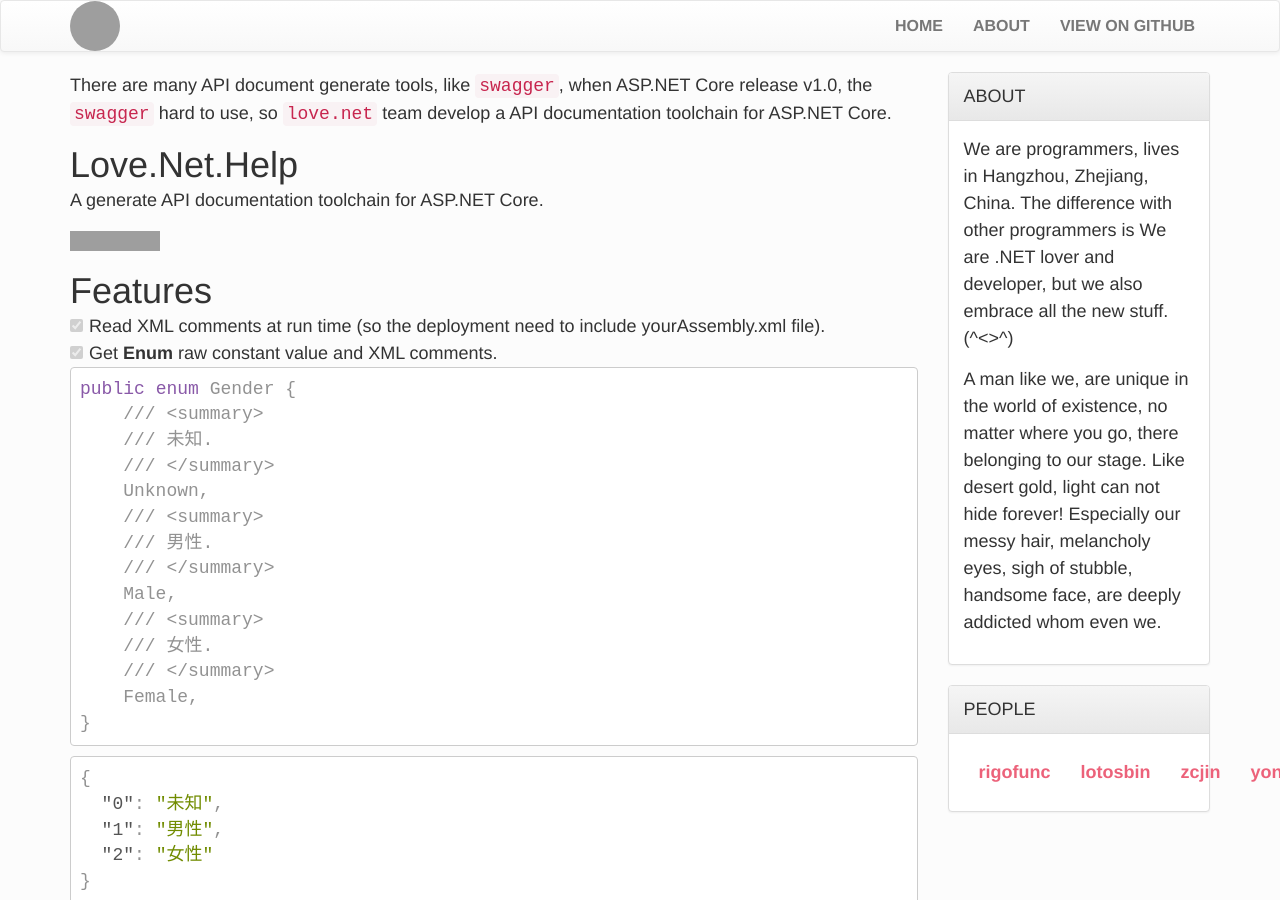
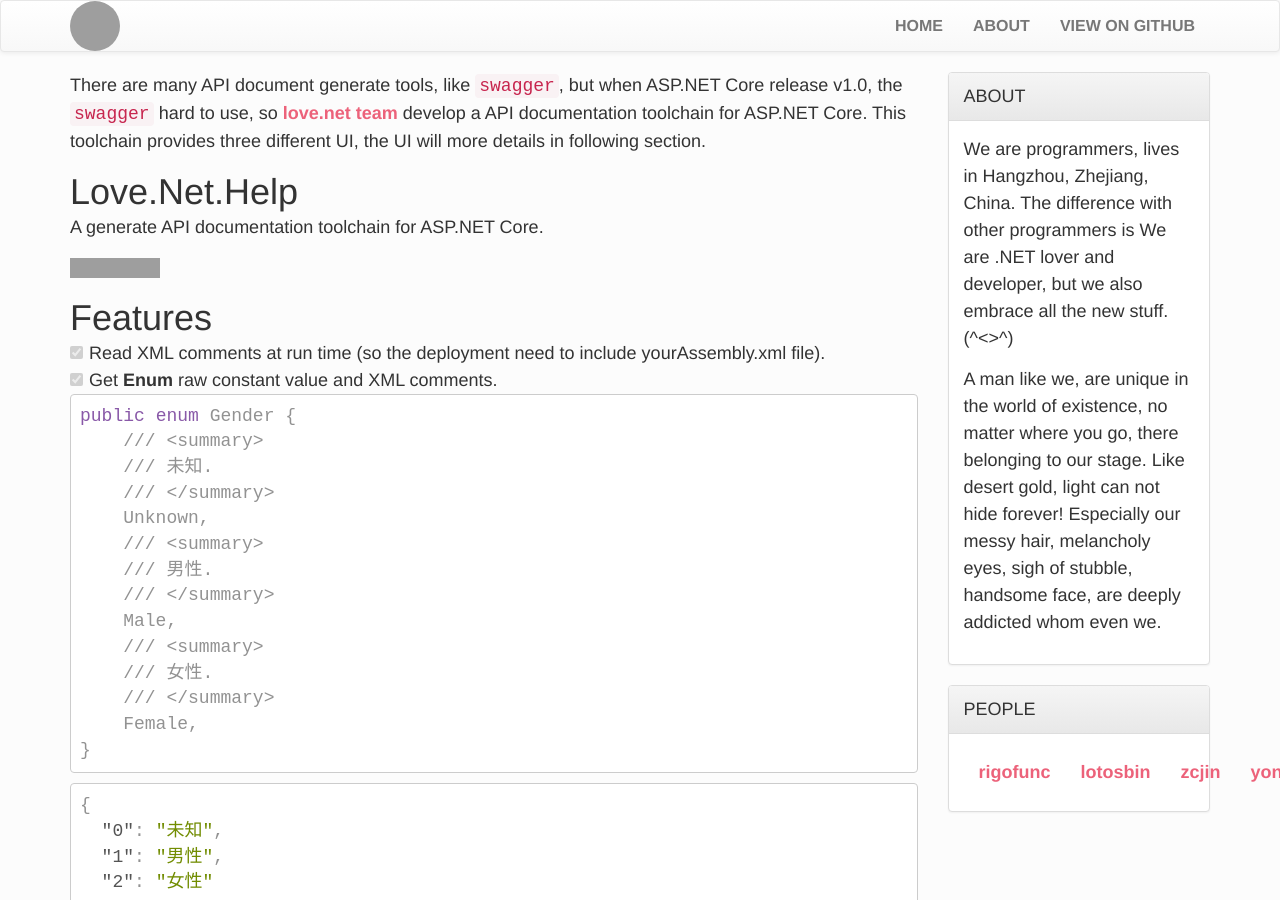
Before and after one commit to arch/arch.github.io, a Jekyll site: the page built from _posts/2016-10-10-Love-net-help.md, in a window 1280 px wide and 900 px high. Built offline with Jekyll 4.4.1, drawn with Linux system fonts in a browser that asks for light colours; grey boxes are pictures that could not be loaded.

Commit message:
feat: Update the latest post

```diff
--- a/_posts/2016-10-10-Love-net-help.md
+++ b/_posts/2016-10-10-Love-net-help.md
@@ -3,8 +3,9 @@
 title: A generate API documentation toolchain for ASP.NET Core.
 ---
 
-There are many API document generate tools, like `swagger`, when ASP.NET Core release v1.0, the `swagger` hard to use, so `love.net` team
-develop a API documentation toolchain for ASP.NET Core.
+There are many API document generate tools, like `swagger`, but when ASP.NET Core release v1.0, the `swagger` hard to use,
+so [love.net team](https://github.com/lovedotnet/) develop a API documentation toolchain for ASP.NET Core. This toolchain provides three
+different UI, the UI will more details in following section.
 
 # Love.Net.Help
 
```
